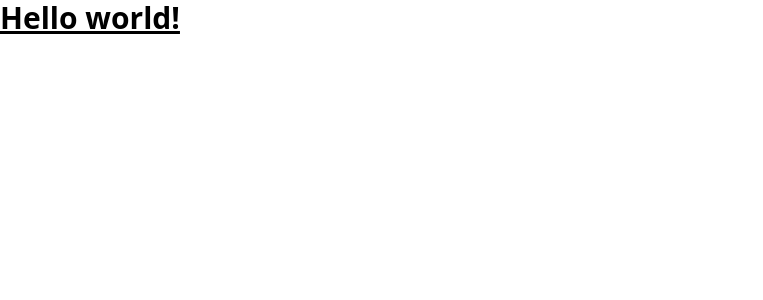
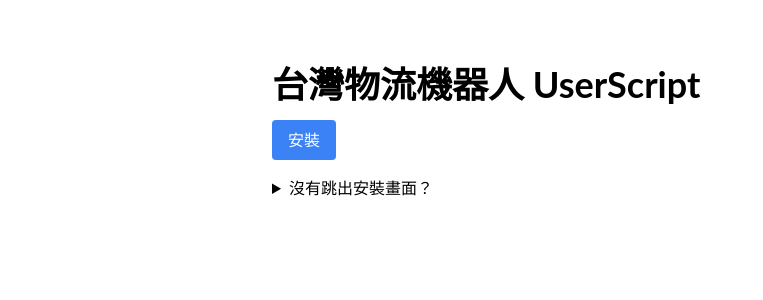
Before and after one commit to tasi788/TaiwanDeliveryPlugins, a React (Vite) app in the folder frontend/: page / in a window 1280 px wide. Shown: the top 300 px of the page, without its empty margins (0-763 px from the left). Built offline with nearby package versions, Linux system fonts and the light colour scheme.

Commit message:
added userscript install guide

```diff
--- a/frontend/src/App.jsx
+++ b/frontend/src/App.jsx
@@ -1,7 +1,31 @@
 function App() {
   return (
     <>
-      <h1 className="text-3xl font-bold underline">Hello world!</h1>
+      <div className="container mt-16">
+        <h1 className="text-4xl font-bold">台灣物流機器人 UserScript</h1>
+        <a
+          href="https://github.com/tasi788/TaiwanDeliveryPlugins/raw/main/userscript/taiwan-delivery.user.js"
+          target="_blank"
+          rel="noreferrer"
+          className="inline-block mt-4 px-4 py-2 bg-blue-500 text-white rounded hover:bg-blue-600"
+        >
+          安裝
+        </a>
+        <details className="mt-4">
+          <summary>沒有跳出安裝畫面？</summary>
+          <ol className="list-decimal list-inside">
+            <li>確認瀏覽器是否有安裝 Tampermonkey</li>
+            <li>
+              <a
+                href="https://chrome.google.com/webstore/detail/gcalenpjmijncebpfijmoaglllgpjagf"
+                className="text-blue-600 underline hover:opacity-75 active:opacity-50"
+              >
+                安裝 Tampermonkey
+              </a>
+            </li>
+          </ol>
+        </details>
+      </div>
     </>
   );
 }
--- a/frontend/tailwind.config.js
+++ b/frontend/tailwind.config.js
@@ -2,7 +2,23 @@
 export default {
   content: ["./index.html", "./src/**/*.{js,ts,jsx,tsx}"],
   theme: {
-    extend: {},
+    fontFamily: {
+      sans: ["Lato", "Noto Sans TC", "sans-serif"],
+    },
+    container: {
+      padding: "1rem",
+      center: true,
+      screens: {
+        lg: "768px",
+        xl: "768px",
+        "2xl": "768px",
+      },
+    },
+    extend: {
+      height: {
+        screen: ["100vh" /* fallback for Opera, IE and etc. */, "100svh"],
+      },
+    },
   },
   plugins: [],
 };
```
